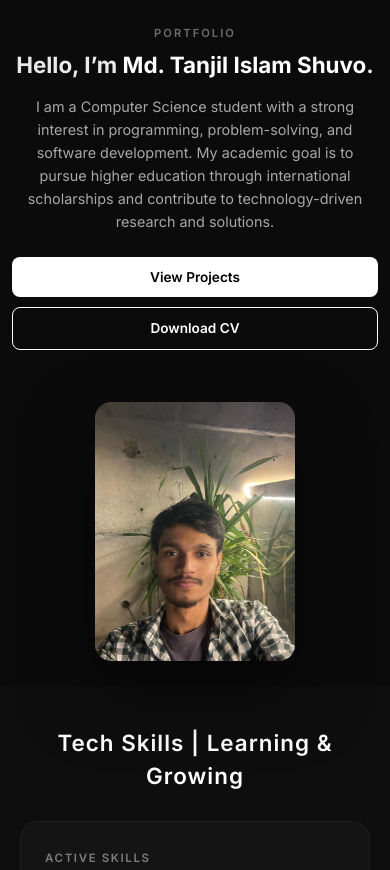
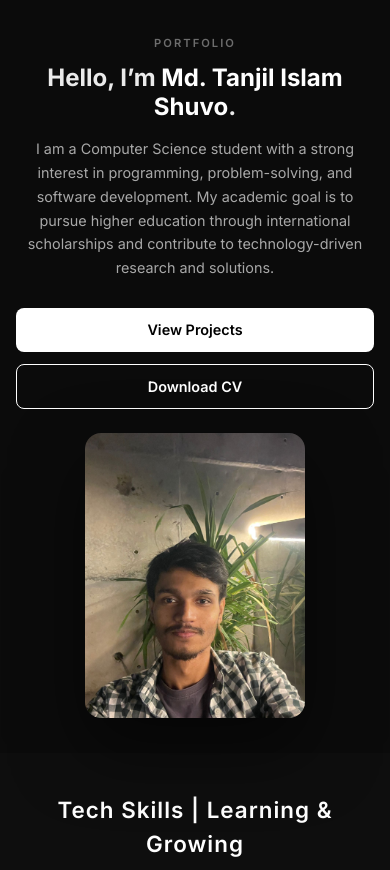
Before and after one commit to tanjilislmsuvo-alt/tanjil-islam-suvo, a plain HTML site: page index.html in a window 390 px wide. Shown: the top 870 px of the page. Drawn offline with nearby package versions, Linux system fonts and the light colour scheme.

Commit message:
Update styles.css

```diff
--- a/styles.css
+++ b/styles.css
@@ -408,27 +408,30 @@ footer {
 @media (max-width: 768px) {
   .hero {
     min-height: auto;
-    padding: 40px 6%;
+    padding: 50px 6%;
   }
 
   .hero-inner {
     flex-direction: column;
     text-align: center;
-    gap: 30px;
+    gap: 35px;
   }
 
   .hero h2 {
-    font-size: 2.4rem;
+    font-size: 2.2rem;
+    margin-bottom: 20px;
   }
 
   .hero p {
     margin-left: auto;
     margin-right: auto;
+    margin-bottom: 30px;
   }
 
   .hero-image {
     margin-left: 0;
     max-width: 280px;
+    margin: 0 auto;
   }
 
   .hero-text {
@@ -442,26 +445,29 @@ footer {
 
 @media (max-width: 600px) {
   .hero {
-    padding: 30px 4%;
+    padding: 40px 5%;
+    min-height: auto;
   }
 
   .hero-inner {
-    gap: 25px;
+    gap: 30px;
   }
 
   .hero h1 {
     font-size: 0.75rem;
-    margin-bottom: 12px;
+    margin-bottom: 14px;
   }
 
   .hero h2 {
-    font-size: 1.8rem;
-    margin-bottom: 20px;
+    font-size: 1.9rem;
+    margin-bottom: 18px;
+    line-height: 1.2;
   }
 
   .hero p {
     font-size: 0.95rem;
-    margin-bottom: 28px;
+    margin-bottom: 32px;
+    line-height: 1.65;
   }
 
   .hero-image {
@@ -469,50 +475,53 @@ footer {
   }
 
   .btn {
-    padding: 11px 22px;
+    padding: 12px 24px;
     font-size: 0.9rem;
   }
 }
 
 @media (max-width: 480px) {
   .hero {
-    padding: 25px 3%;
+    padding: 35px 4%;
+    min-height: auto;
   }
 
   .hero-inner {
-    gap: 20px;
+    gap: 24px;
   }
 
   .hero h1 {
     font-size: 0.7rem;
-    margin-bottom: 10px;
+    margin-bottom: 12px;
   }
 
   .hero h2 {
-    font-size: 1.4rem;
+    font-size: 1.5rem;
     margin-bottom: 16px;
     line-height: 1.2;
   }
 
   .hero p {
     font-size: 0.9rem;
-    margin-bottom: 24px;
-    line-height: 1.6;
+    margin-bottom: 28px;
+    line-height: 1.65;
+    color: #a8a8a8;
   }
 
   .hero-image {
-    max-width: 200px;
+    max-width: 220px;
+    margin: 0 auto;
   }
 
   .hero-buttons {
-    gap: 10px;
+    gap: 12px;
     flex-direction: column;
     align-items: stretch;
   }
 
   .btn {
-    padding: 10px 18px;
-    font-size: 0.85rem;
+    padding: 11px 20px;
+    font-size: 0.9rem;
     text-align: center;
     width: 100%;
   }
```
